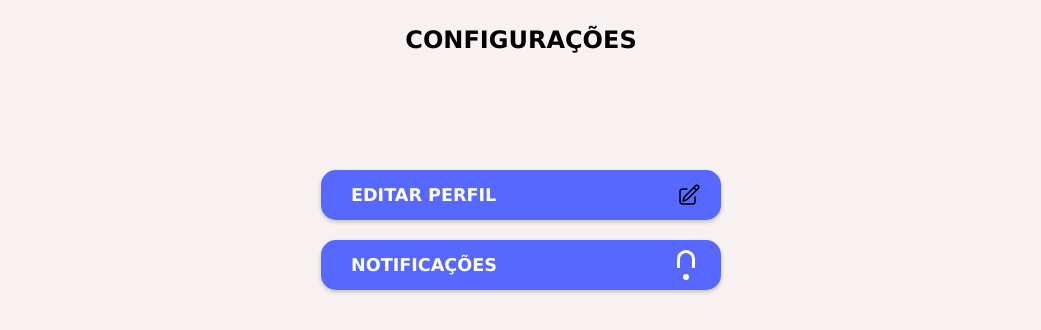
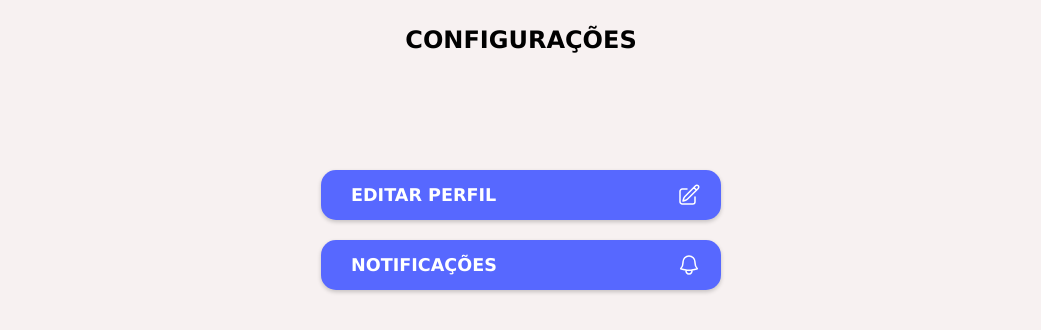
Before and after one commit to theonv/T-Pago, a Next.js app in the folder tp/: page /config in a window 1280 px wide. Shown: the top 330 px of the page, without its empty margins (119-1160 px from the left). Built offline with nearby package versions, Linux system fonts and the light colour scheme.

Commit message:
estilização do lapis e do sino, e correção da sintaxe de lists

```diff
--- a/tp/src/app/config/config.css
+++ b/tp/src/app/config/config.css
@@ -82,32 +82,13 @@ img {
 }
 
 
-/* Ícone de sino */
-.bell-icon {
-    position: relative;
+#edit{
+    margin-right: 160px;
 }
 
-.bell-icon::before {
-    content: '';
-    position: absolute;
-    width: 18px;
-    height: 18px;
-    border: 3px solid white;
-    border-radius: 50% 50% 0 0;
-    border-bottom: none;
-    top: 0;
+
+p{
+    color: white;
+    font-weight: bold;
+    margin-left: 20px;
 }
-
-.bell-icon::after {
-    content: '';
-    position: absolute;
-    width: 6px;
-    height: 6px;
-    background-color: white;
-    border-radius: 50%;
-    bottom: 0;
-}
-
-#edit{
-    margin-right: 180px;
-}
--- a/tp/src/app/config/notifications/page.jsx
+++ b/tp/src/app/config/notifications/page.jsx
@@ -1,53 +1,60 @@
 import Footer from '@/components/footer/footer'
 import './notification.css'
 import Header from '@/components/header/page'
+import LapisBranco from '@/components/lapis/page'
 
 export default function Notification() {
     return (
         <>
             <Header />
-            <div class="corpo">
-                <h1 class="text-2xl font-bold text-[var(--foreground)] h-[10vh] flex justify-center items-center">
+            <div className="corpo">
+                <h1 className="text-2xl font-bold text-[var(--foreground)] h-[10vh] flex justify-center items-center">
                     NOTIFICAÇÕES
                 </h1>
             </div>
             <main>
                 <div>
-                    <div class="box">
-                        <p class="conf">
+                    <div className="box">
+                        <p className="conf">
                             LEMBRETE DE ATIVIDADE
                         </p>
-                        <label class="switch">
-                            <input type="checkbox" id="toggle1" checked />
-                            <span class="slider round"></span>
+                        <label className="switch">
+                            <input type="checkbox" id="toggle1" defaultChecked />
+                            <span className="slider round"></span>
                         </label>
                     </div><br />
-                    <div class="box">
-                        <p class="conf">
+                    <div className="box">
+                        <p className="conf">
                             LEMBRETE DE DATA
                         </p>
-                        <label class="switch">
-                            <input type="checkbox" id="toggle2" checked />
-                            <span class="slider round"></span>
+                        <label className="switch">
+                            <input type="checkbox" id="toggle2" defaultChecked />
+                            <span className="slider round"></span>
                         </label>
                     </div><br />
-                    <div class="box">
-                        <p class="conf">
+                    <div className="box">
+                        <p className="conf">
                             SOM DO LEMBRETE
                         </p>
-                        <label class="switch">
-                            <input type="checkbox" id="toggle3" checked />
-                            <span class="slider round"></span>
+                        <label className="switch">
+                            <input type="checkbox" id="toggle3" defaultChecked />
+                            <span className="slider round"></span>
                         </label>
                     </div><br />
-                    <div class="box">
-                        <p class="conf">
+                    <div className="box">
+                        <p className="conf">
                             VIBRAÇÃO
                         </p>
-                        <label class="switch">
-                            <input type="checkbox" id="toggle4" checked />
-                            <span class="slider round"></span>
+                        <label className="switch">
+                            <input type="checkbox" id="toggle4" defaultChecked />
+                            <span className="slider round"></span>
                         </label>
+                    </div> <br />
+                    <div className='box'>
+                        <p className='conf'>
+                            EDITAR SOM DO LEMBRTE
+                        </p>
+                        <LapisBranco/>
                     </div>
                 </div>
             </main>
--- a/tp/src/app/config/page.jsx
+++ b/tp/src/app/config/page.jsx
@@ -14,7 +14,7 @@ export default function Config() {
             <main>
                 <div>
                     <Link href="/config/editprofile">
-                        <div className="box flex items-center justify-between" id="editarPerfil">
+                        <div className="box" id="editarPerfil">
                             <p className="conf" id='edit' >
                                 EDITAR PERFIL
                             </p>
@@ -26,7 +26,9 @@ export default function Config() {
                             <p className="conf">
                                 NOTIFICAÇÕES
                             </p>
-                            <div className="icon bell-icon"></div>
+                            <svg style= {{ stroke: 'white'}} xmlns="http://www.w3.org/2000/svg" fill="none" viewBox="0 0 24 24" strokeWidth={1.5} stroke="currentColor" className="size-6">
+                                <path strokeLinecap="round" strokeLinejoin="round" d="M14.857 17.082a23.848 23.848 0 0 0 5.454-1.31A8.967 8.967 0 0 1 18 9.75V9A6 6 0 0 0 6 9v.75a8.967 8.967 0 0 1-2.312 6.022c1.733.64 3.56 1.085 5.455 1.31m5.714 0a24.255 24.255 0 0 1-5.714 0m5.714 0a3 3 0 1 1-5.714 0" />
+                            </svg>
                         </div>
                     </Link>
                 </div>
--- a/tp/src/app/home/page.jsx
+++ b/tp/src/app/home/page.jsx
@@ -6,6 +6,7 @@ import { ToastContainer, toast } from 'react-toastify';
 import 'react-toastify/dist/ReactToastify.css';
 import Header from '@/components/header/page';
 import { useUser } from '@/context/usercontext.jsx';
+import LapisBranco from '@/components/lapis/page.jsx';
 
 const API_URL = process.env.NEXT_PUBLIC_API_URL;
 
@@ -95,13 +96,25 @@ export default function Home() {
                 className="flex items-center justify-between px-4 py-2 mb-3 bg-blue-700 text-white rounded cursor-pointer"
               >
                 <span>{task.conteudo}</span>
-                <button
-                  onClick={() => handleDeleteTask(index)}
-                  className="ml-4 w-8 h-8 flex items-center justify-center rounded-full bg-red-500 text-white hover:bg-red-600"
-                  aria-label="Excluir tarefa"
+                <div className="flex items-center">
+                  <button
+                    onClick={() => {
+                      // Adicione aqui a ação desejada ao clicar no lápis
+                      toast.info('Função de editar ainda não implementada!');
+                    }}
+                    className="mr-2 p-1 rounded hover:bg-blue-600 transition-colors"
+                    aria-label="Editar tarefa"
                 >
-                  &times;
-                </button>
+                    <LapisBranco />
+                  </button>
+                  <button
+                    onClick={() => handleDeleteTask(index)}
+                    className="ml-2 w-7 h-7 flex items-center justify-center rounded-full bg-red-500 text-white hover:bg-red-600 border border-red-400"
+                    aria-label="Excluir tarefa"
+                  >
+                    &times;
+                  </button>
+                </div>
               </li>
             ))}
           </ul>
@@ -122,7 +135,7 @@ export default function Home() {
             onClick={handleCreateTask}
             className="px-5 py-2 bg-[var(--corPrimaria)] text-white rounded hover:bg-blue-800 transition-colors"
           >
-            Adicionar Tarefa
+            Adicionar tarefa
           </button>
         </div>
 
--- a/tp/src/app/lists/page.jsx
+++ b/tp/src/app/lists/page.jsx
@@ -4,6 +4,7 @@ import Header from '@/components/header/page'
 import Footer from '@/components/footer/footer.jsx'
 import { toast, ToastContainer } from 'react-toastify'
 import 'react-toastify/dist/ReactToastify.css'
+import LapisBranco from '@/components/lapis/page.jsx'
 
 export default function Listas() {
   const [listas, setListas] = useState([])
@@ -29,7 +30,7 @@ export default function Listas() {
 
     const nova = { conteudo: inputValue.trim() }
 
-    setTasks(prev => [...prev, nova])
+    setListas(prev => [...prev, nova])
     setInputValue('')
 
     fetch('https://organic-eureka-695w649q7gpxh56jw-3001.app.github.dev/api/auth/createlist', {
@@ -81,12 +82,23 @@ export default function Listas() {
           className="flex items-center justify-between px-4 py-2 mb-3 bg-blue-700 text-white rounded cursor-pointer"
         >
           {list.conteudo}
+          <div className="flex items-center">
+          <button
+            onClick={() => {
+                toast.info('Função de editar ainda não implementada!');
+              }}
+              className="mr-1 p-1 rounded hover:bg-blue-600 transition-colors"
+              aria-label="Editar lista"
+            >
+              <LapisBranco />
+          </button>
           <button
             onClick={() => handleDeleteList(index)}
-            className="ml-4 w-8 h-8 flex items-center justify-center rounded-full bg-red-500 text-white hover:bg-red-600"
+            className="ml-1 w-7 h-7 flex items-center justify-center rounded-full bg-red-500 text-white hover:bg-red-600 border border-red-400"
           >
-          x
+            &times;
           </button>
+          </div>
         </li>
       ))}
     </ul>
@@ -107,7 +119,7 @@ export default function Listas() {
       onClick={handleCreateList}
       className="px-5 py-2 bg-[var(--corPrimaria)] text-white rounded hover:bg-blue-800 transition-colors"
     >
-      Adicionar Lista
+      Adicionar lista
     </button>
   </div>
 </main>
--- a/tp/src/components/lapis/page.jsx
+++ b/tp/src/components/lapis/page.jsx
@@ -1,7 +1,7 @@
 import React from 'react';
 
 const LapisBranco = () => (
-<svg xmlns="http://www.w3.org/2000/svg" width="24" height="24" viewBox="0 0 24 24" fill="none" stroke="White" strokeWidth="1.5" strokeLinecap="round" strokeLinejoin="round">
+<svg style={{fill: 'none', stroke: 'white'}} xmlns="http://www.w3.org/2000/svg" width="24" height="24" viewBox="0 0 24 24" strokeWidth="1.5" strokeLinecap="round" strokeLinejoin="round" >
   <path d="M16.862 4.487l1.687-1.688a1.875 1.875 0 112.652 2.652L10.582 16.07a4.5 4.5 0 01-1.897 1.13L6 18l.8-2.685a4.5 4.5 0 011.13-1.897l8.932-8.931zm0 0L19.5 7.125M18 14v4.75A2.25 2.25 0 0115.75 21H5.25A2.25 2.25 0 013 18.75V8.25A2.25 2.25 0 015.25 6H10" />
 </svg>);
 
```
Also changed, not shown: 1 other file (tests, documents, lock files or other folders).
